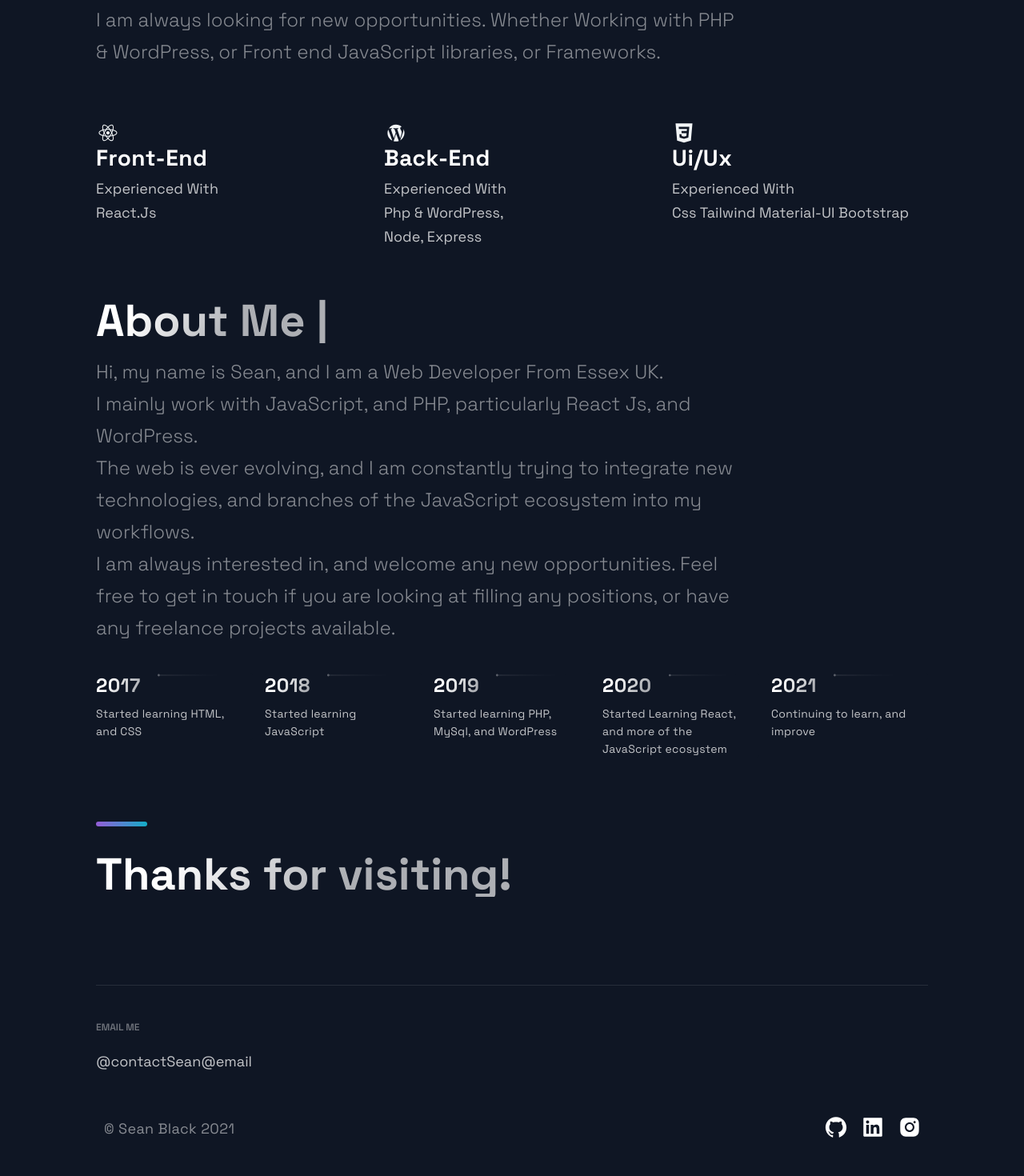
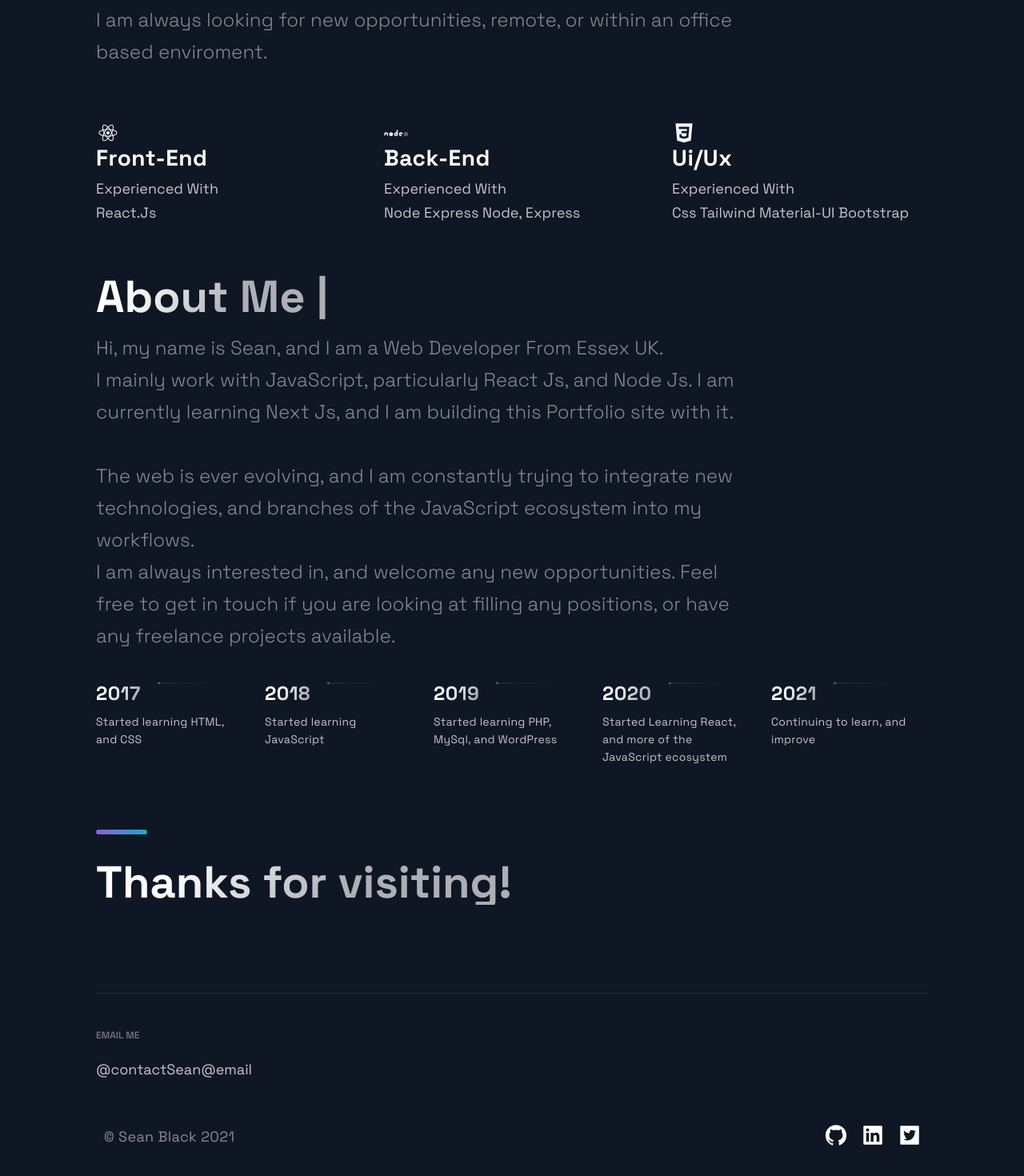
Before and after one commit to Sean-Black/next-port, a Next.js app: page / in a window 1280 px wide. Shown: the part 2730-4200 px from the top of the page at 80% size. Built offline with nearby package versions, Linux system fonts and the light colour scheme.

Commit message:
changed links

```diff
--- a/src/components/Footer/Footer.js
+++ b/src/components/Footer/Footer.js
@@ -1,5 +1,5 @@
 import React from 'react';
-import { AiFillGithub, AiFillInstagram, AiFillLinkedin } from 'react-icons/ai';
+import { AiFillGithub, AiFillInstagram, AiFillLinkedin, AiFillTwitterSquare } from 'react-icons/ai';
 
 import { SocialIcons } from '../Header/HeaderStyles';
 import { CompanyContainer, FooterWrapper, LinkColumn, LinkItem, LinkList, LinkTitle, Slogan, SocialContainer, SocialIconsContainer } from './FooterStyles';
@@ -20,14 +20,14 @@ const Footer = () => {
           <Slogan> &copy; Sean Black 2021</Slogan>
         </CompanyContainer>
         <SocialContainer>
-          <SocialIcons href="https://google.com">
+          <SocialIcons href="https://github.com/Sean-Black">
             <AiFillGithub size="3rem" />
           </SocialIcons>
-          <SocialIcons href="https://google.com">
+          <SocialIcons href="https://www.linkedin.com/in/sean-black--/">
             <AiFillLinkedin size="3rem" />
           </SocialIcons>
-          <SocialIcons href="https://google.com">
-            <AiFillInstagram size="3rem" />
+          <SocialIcons href="https://twitter.com/const_require">
+            <AiFillTwitterSquare size="3rem" />
           </SocialIcons>
         </SocialContainer>
       </SocialIconsContainer>
--- a/src/components/Technologies/Technologies.js
+++ b/src/components/Technologies/Technologies.js
@@ -9,7 +9,7 @@ const Technologies = () => (
 		<br/>
     <SectionTitle>Technologies |</SectionTitle>
     <SectionText>
-      I am always looking for new opportunities. Whether Working with PHP & WordPress, or Front end JavaScript libraries, or Frameworks.
+      I am always looking for new opportunities, remote, or within an office based enviroment.
     </SectionText>
     <List>
       <ListItem>
@@ -23,12 +23,12 @@ const Technologies = () => (
         </ListContainer>
       </ListItem>
       <ListItem>
-        <DiWordpress size="3rem" />
+        <DiNodejs size="3rem" />
         <ListContainer>
           <ListTitle>Back-End</ListTitle>
           <ListParagraph>
             Experienced With <br />
-            Php & WordPress, <br/>
+            Node Express
 						Node, Express
           </ListParagraph>
         </ListContainer>
--- a/src/components/TimeLine/TimeLine.js
+++ b/src/components/TimeLine/TimeLine.js
@@ -62,7 +62,8 @@ const Timeline = () => {
       <SectionTitle>About Me |</SectionTitle>
       <SectionText>
         Hi, my name is Sean, and I am a Web Developer From Essex UK.
-        <br /> I mainly work with JavaScript, and PHP, particularly React Js, and WordPress.
+        <br /> I mainly work with JavaScript, particularly React Js, and Node Js.
+								I am currently learning Next Js, and I am building this Portfolio site with it.<br/>
         <br /> The web is ever evolving, and I am constantly trying to integrate
         new technologies, and branches of the JavaScript ecosystem into my
         workflows.
```
